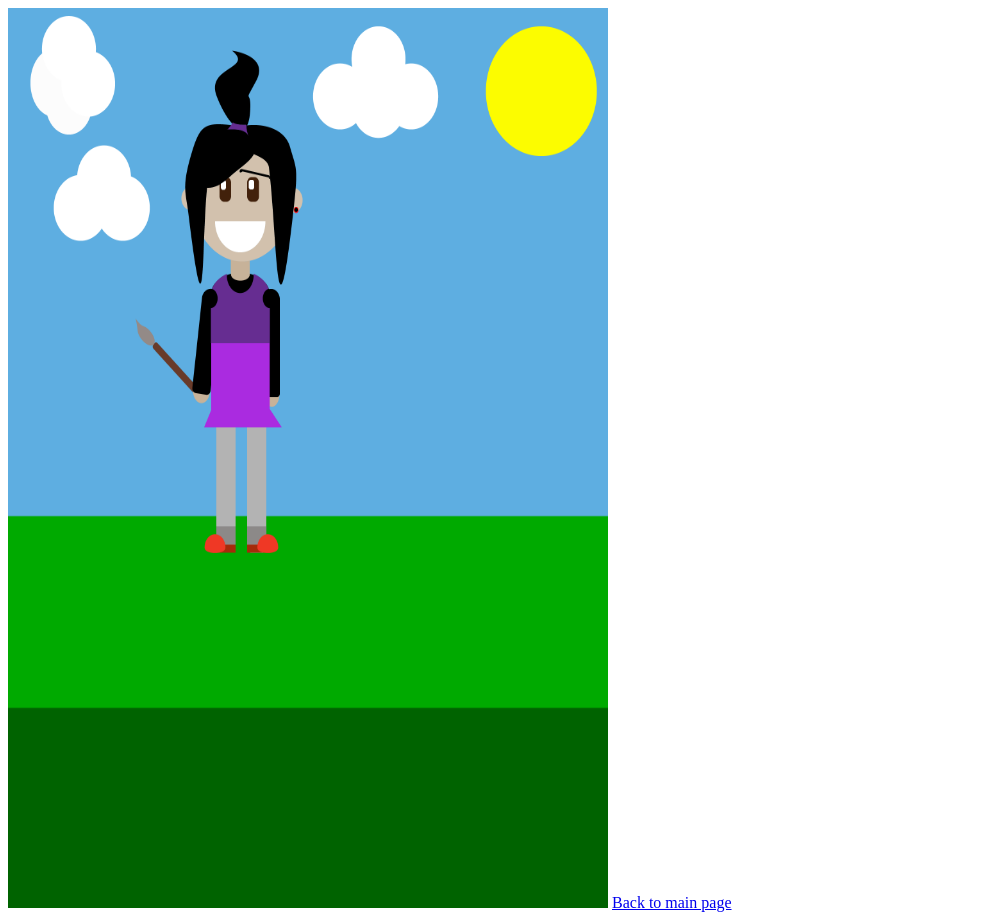
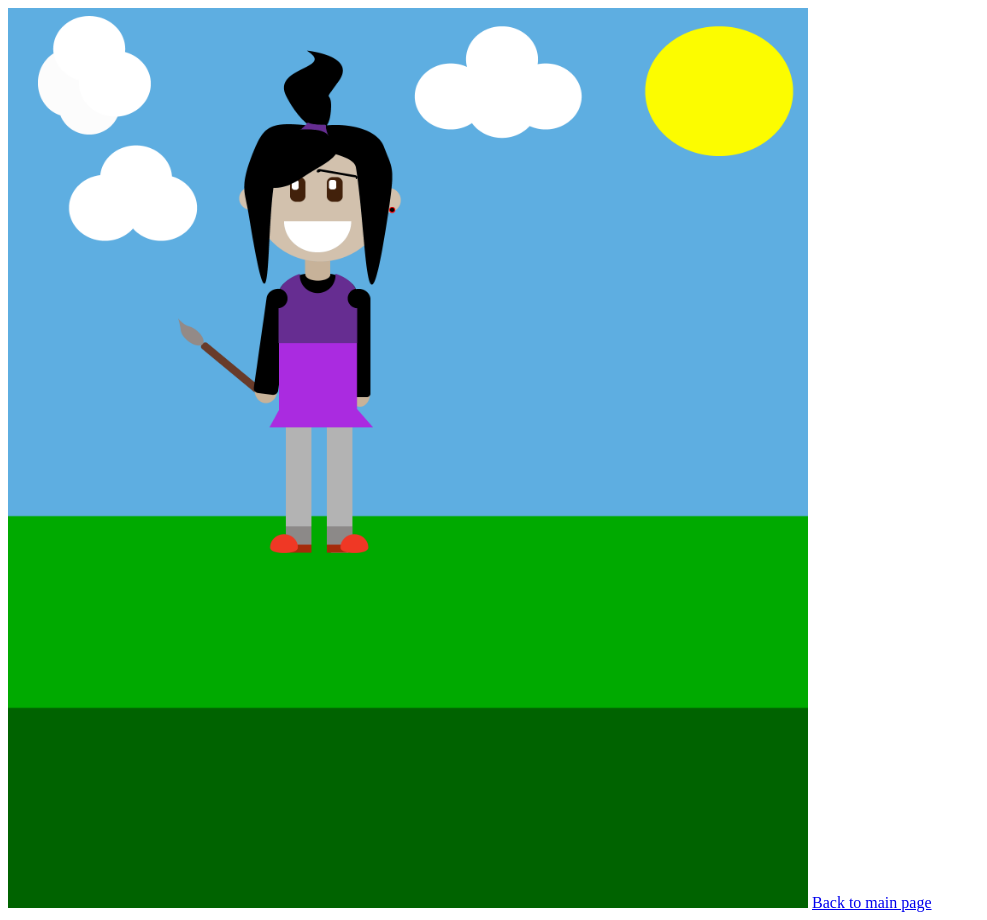
Before and after one commit to RBusanic/RBusanic.github.io, a plain HTML site: page homeworkpage3.html in a window 1280 px wide. Shown: the whole page, without its empty margins (0-987 px from the left). Drawn offline with Linux system fonts and the light colour scheme.

Commit message:
Update homeworkpage3.html

```diff
--- a/homeworkpage3.html
+++ b/homeworkpage3.html
@@ -6,7 +6,7 @@
 <style>
 
   </style>
-    <img src="self_portrait.png" alt="self_portrait" style="width:600px;height:900px">
+    <img src="self_portrait.png" alt="self_portrait" style="width:800px;height:900px">
 </head>
 
 </head>
```
